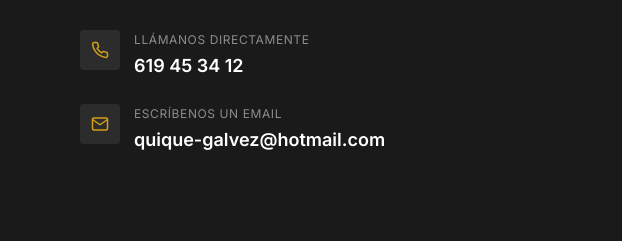
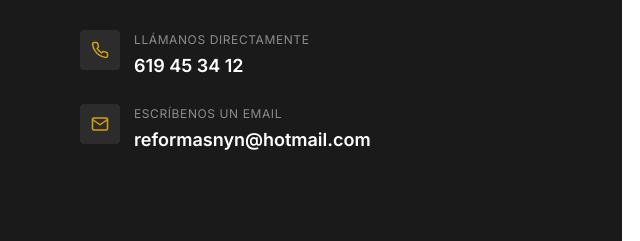
Before and after one commit to nisansi/reformas_N-N, a plain HTML site: page index.html in a window 1280 px wide. Shown: the part 3167-3408 px from the top of the page, 0-640 px from the left. Drawn offline with Linux system fonts and the light colour scheme.

Commit message:
Cambiar email de contacto a reformasnyn@hotmail.com

```diff
--- a/index.html
+++ b/index.html
@@ -114,7 +114,7 @@
               </div>
               <div class="contact-detail-text">
                 <small>Escríbenos un email</small>
-                <a href="mailto:quique-galvez@hotmail.com" id="contact-email-link"><span id="contact-email-display">quique-galvez@hotmail.com</span></a>
+                <a href="mailto:reformasnyn@hotmail.com" id="contact-email-link"><span id="contact-email-display">reformasnyn@hotmail.com</span></a>
               </div>
             </div>
           </div>
--- a/js/config.js
+++ b/js/config.js
@@ -12,8 +12,8 @@ const SITE_CONFIG = {
     telefono: '+34 619 45 34 12',
     telefonoHref: 'tel:+34619453412',
     telefonoDisplay: '619 45 34 12',
-    email: 'quique-galvez@hotmail.com',
-    emailHref: 'mailto:quique-galvez@hotmail.com',
+    email: 'reformasnyn@hotmail.com',
+    emailHref: 'mailto:reformasnyn@hotmail.com',
     copyrightYear: new Date().getFullYear(),
   },
 
@@ -154,7 +154,7 @@ const SITE_CONFIG = {
         imagen: 'images/gallery_4.jpg',
         imagenAlt: 'Cocina reformada en Valencia',
         descripcion: 'Cocina abierta con isla central y acabados modernos.',
-        destacado: false,
+        destacado: true,
         imagenes: ['images/gallery_4.jpg'],
       },
     ],
```
Also changed, not shown: README.md.
